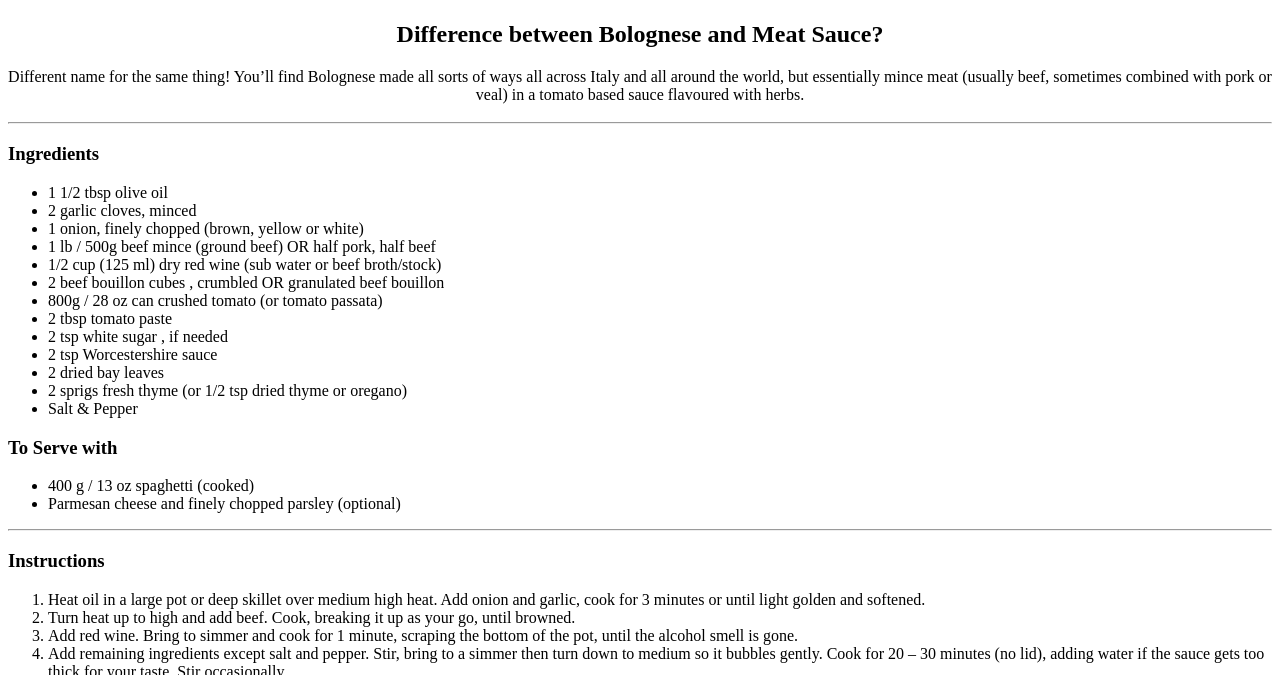
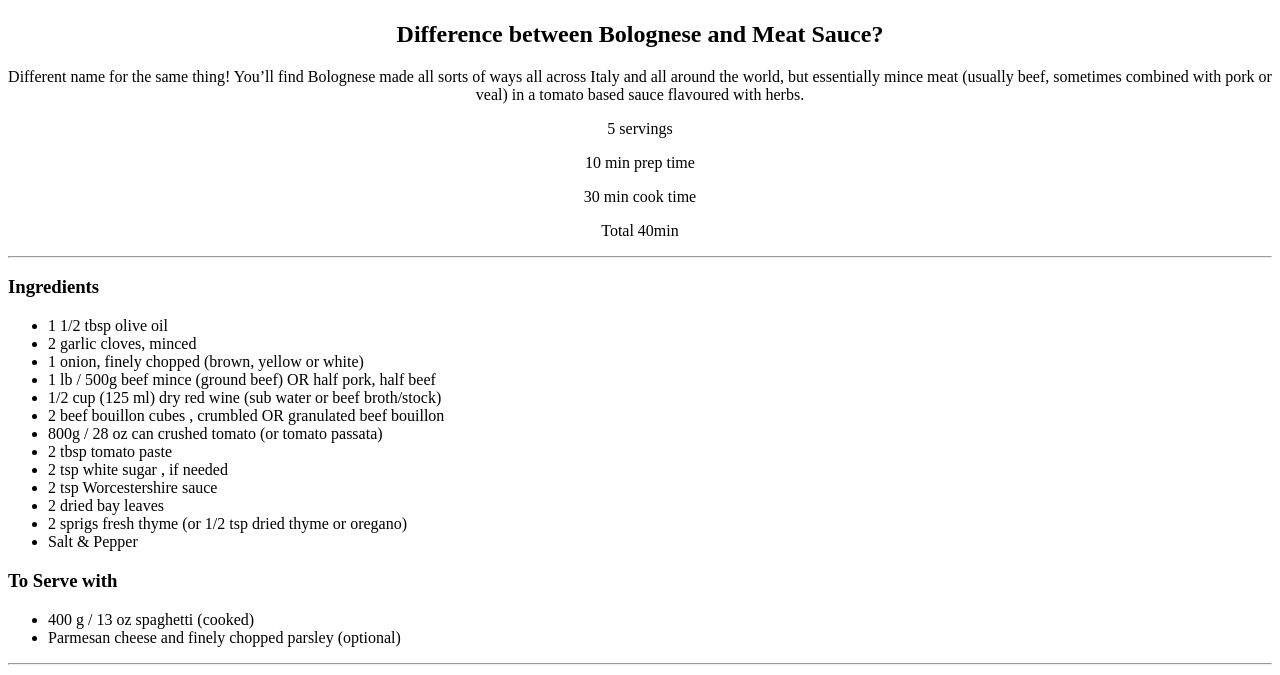
Before and after one commit to itsvimo/odin-recipes, a plain HTML site: page recipes/Spaghetti-Bolognese.html in a window 1280 px wide. Shown: the part 125-800 px from the top of the page. Drawn offline with Linux system fonts and the light colour scheme.

Commit message:
added cook time/serving size

```diff
--- a/recipes/Spaghetti-Bolognese.html
+++ b/recipes/Spaghetti-Bolognese.html
@@ -11,7 +11,10 @@
  <center> <img src="../images/spaghetti.jpeg"></center>
  <center><h2>Difference between Bolognese and Meat Sauce?</h2></center>
  <center><p>Different name for the same thing! You’ll find Bolognese made all sorts of ways all across Italy and all around the world, but essentially mince meat (usually beef, sometimes combined with pork or veal) in a tomato based sauce flavoured with herbs.</p></center>
-<center><h3></h3></center>
+ <center><p>5 servings</p></center>
+ <center><p>10 min prep time</p></center>
+ <center><p>30 min cook time</p></center>
+ <center><p>Total 40min</p></center>
  <hr>
 
 <h3>Ingredients</h3>
```
